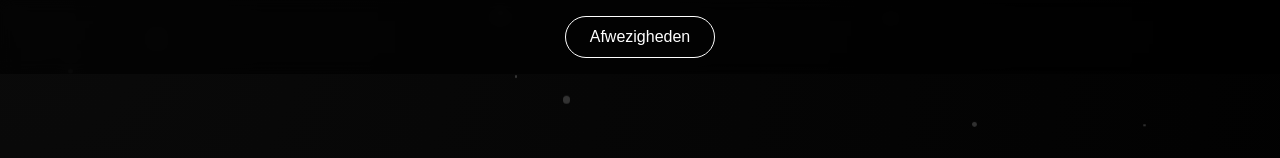
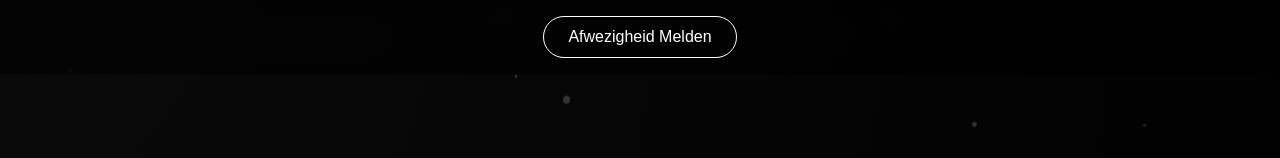
Before and after one commit to CorneelKonings/Afwezig, a plain HTML site: page index.html in a window 1280 px wide. Shown: the top 158 px of the page. Drawn offline with nearby package versions, Linux system fonts and the light colour scheme.

Commit message:
Update button text for absence reporting

```diff
--- a/index.html
+++ b/index.html
@@ -151,7 +151,7 @@
 
   <!-- Navigatie -->
   <header>
-    <button id="openAfmelden">Afwezigheden</button>
+    <button id="openAfmelden">Afwezigheid Melden</button>
   </header>
 
   <!-- Logo -->
```
